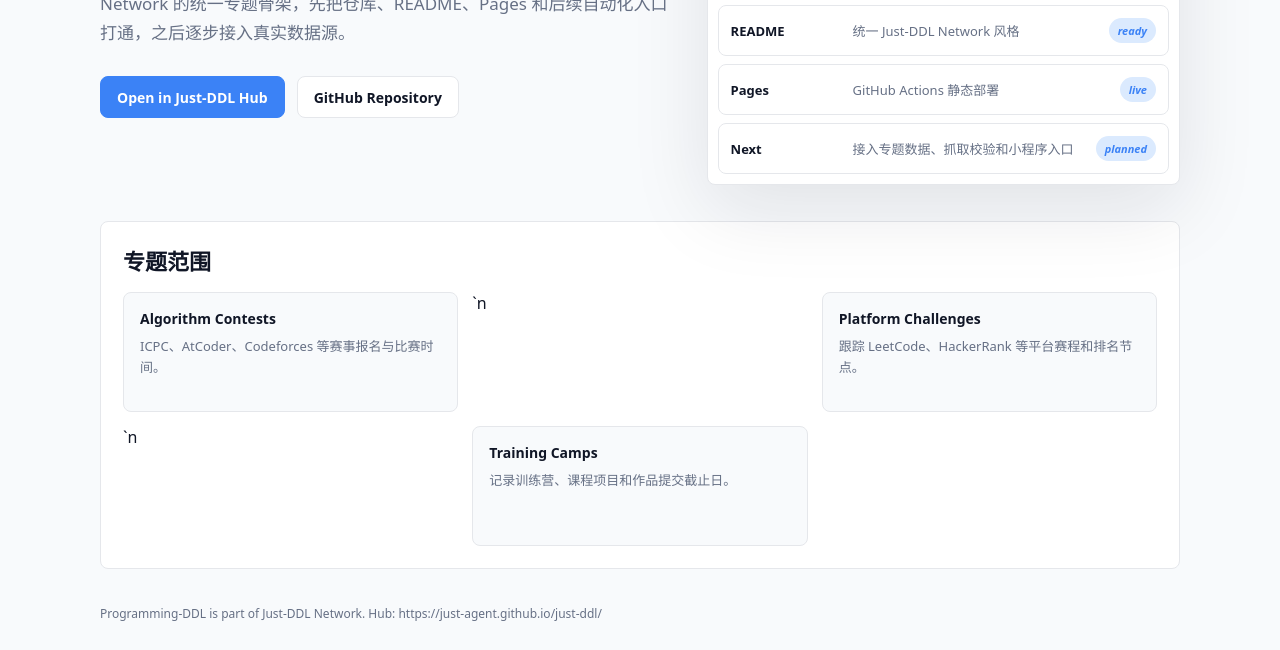
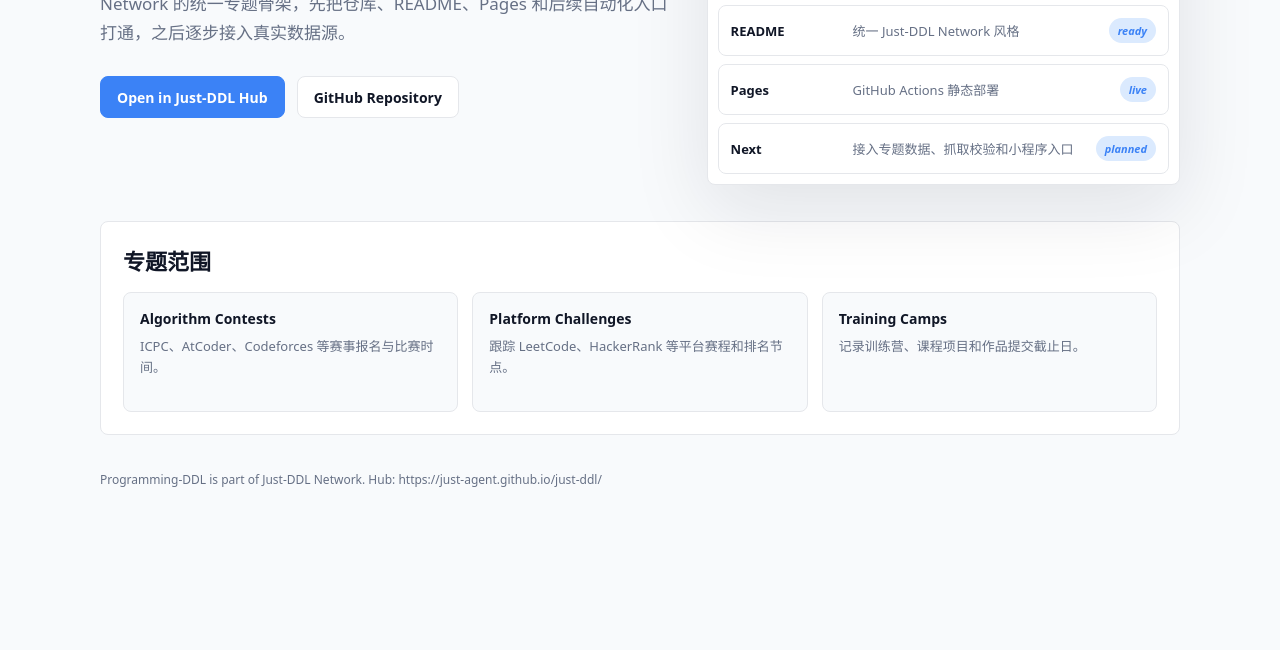
Before and after one commit to Just-Agent/programming-ddl, a plain HTML site: page index.html in a window 1280 px wide. Shown: the part 258-908 px from the top of the page. After the commit the page ends 800 px from the top, so only its background shows below. Drawn offline with Linux system fonts and the light colour scheme.

Commit message:
Polish Just-DDL topic Pages content

```diff
--- a/index.html
+++ b/index.html
@@ -106,7 +106,9 @@
     <section class="section">
       <h2>专题范围</h2>
       <div class="grid">
-<article class="card"><strong>Algorithm Contests</strong><p>ICPC、AtCoder、Codeforces 等赛事报名与比赛时间。</p></article>`n        <article class="card"><strong>Platform Challenges</strong><p>跟踪 LeetCode、HackerRank 等平台赛程和排名节点。</p></article>`n        <article class="card"><strong>Training Camps</strong><p>记录训练营、课程项目和作品提交截止日。</p></article>
+        <article class="card"><strong>Algorithm Contests</strong><p>ICPC、AtCoder、Codeforces 等赛事报名与比赛时间。</p></article>
+        <article class="card"><strong>Platform Challenges</strong><p>跟踪 LeetCode、HackerRank 等平台赛程和排名节点。</p></article>
+        <article class="card"><strong>Training Camps</strong><p>记录训练营、课程项目和作品提交截止日。</p></article>
       </div>
     </section>
   </main>
```
Also changed, not shown: 1 other file.
